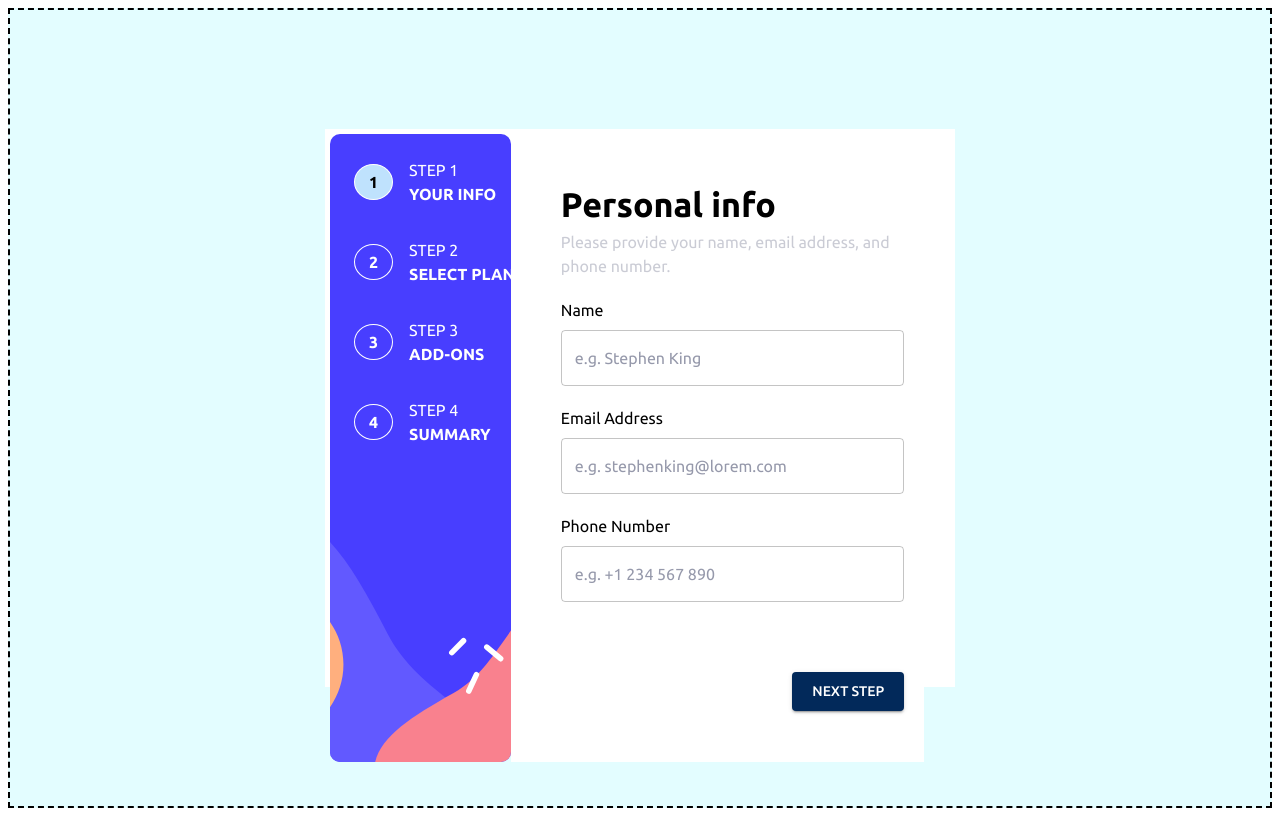
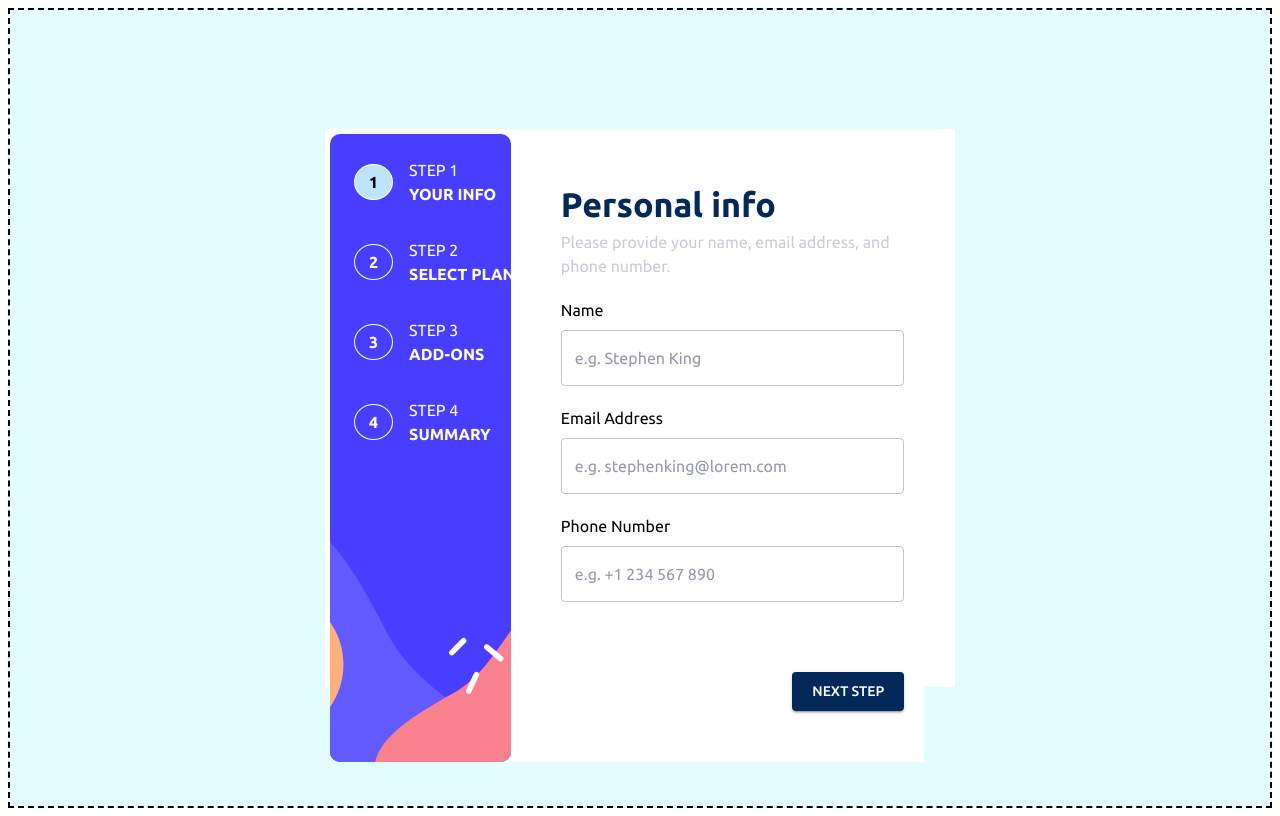
Before and after one commit to a656q59/multi_step_form, a React (Vite) app: page / in a window 1280 px wide. Built offline with nearby package versions, Linux system fonts and the light colour scheme.

Commit message:
Added color property to title text

```diff
--- a/src/components/Template.jsx
+++ b/src/components/Template.jsx
@@ -10,7 +10,7 @@ const Template = ({title,subtitle, children})=>{
     return (
         <Grid container >
         <Box  height="79px">
-        <Typography  sx={{fontWeight:"800", fontSize:"34px"}}>{title}</Typography>
+        <Typography  sx={{fontWeight:"800", fontSize:"34px", color:"hsl(213, 96%, 18%)"}}>{title}</Typography>
         <Typography variant="body1" sx={{opacity:".5",color:" hsl(231, 11%, 63%)"}}>{subtitle}</Typography>
        </Box>
        <Box  width="100%" height="364px">
```
